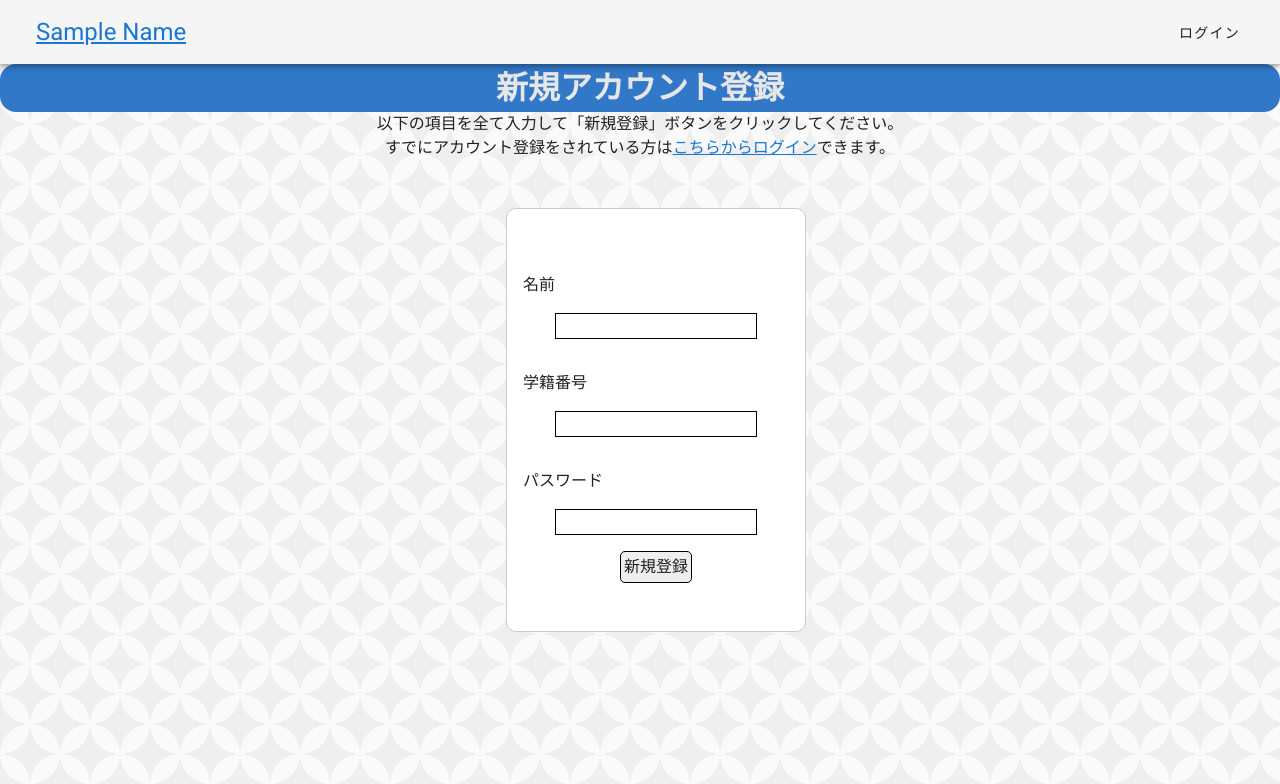
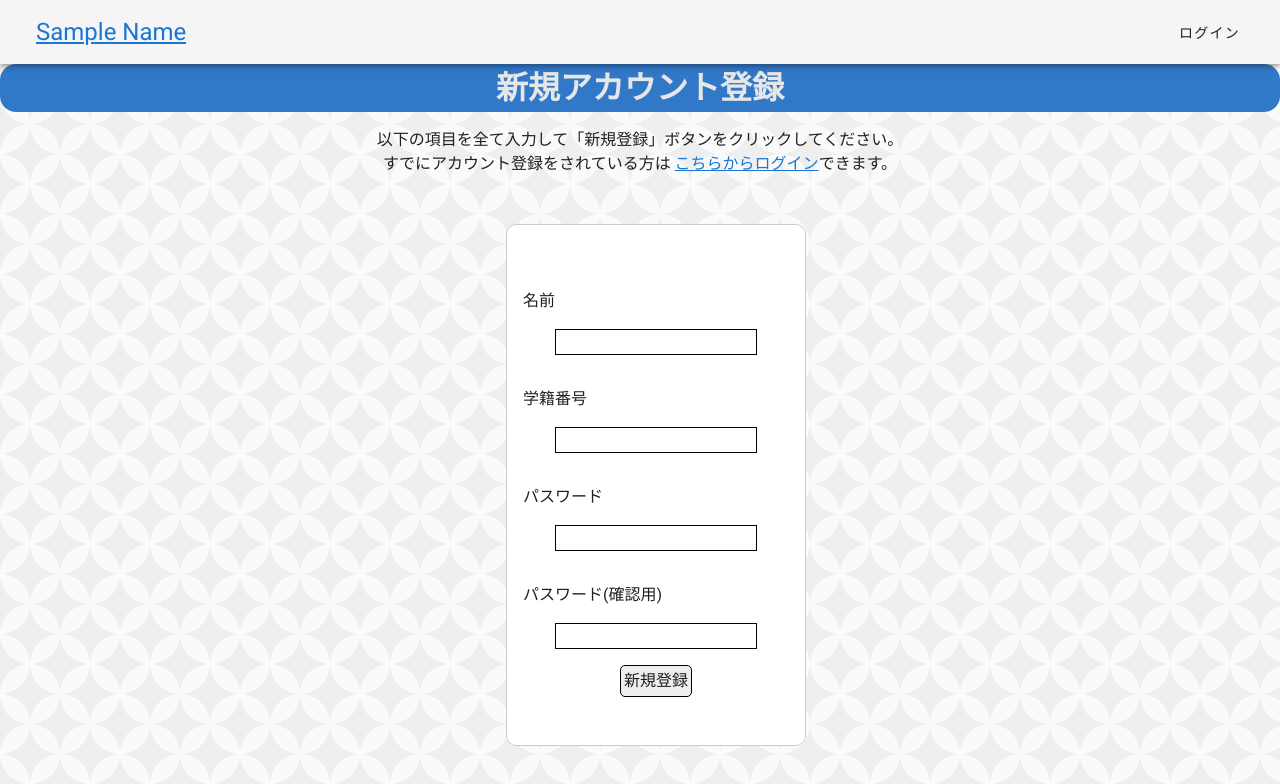
Before and after one commit to kubo-hide-kun/hackfesfuk2, a Vue app: page /signup in a window 1280 px wide. Shown: the top 784 px of the page. Built offline with nearby package versions, Linux system fonts and the light colour scheme.

Commit message:
Signupにパスワード機能を追加(要検証)

```diff
--- a/src/views/Signin.vue
+++ b/src/views/Signin.vue
@@ -2,7 +2,7 @@
     <div class="cp_bgpattern20">
         <div class="signin">
             <h1>ログイン</h1>
-            <p>アカウントをお持ちでない方はこちらから<router-link to="signup">新規アカウント登録</router-link>をお願いします</p>
+            <p class="explain">アカウントをお持ちでない方はこちらから<router-link to="signup">新規アカウント登録</router-link>をお願いします</p>
             <form name="signin" action="https://hackfesfuk-api.azurewebsites.net/api/login" method="get">
                 <div class="inputform">
                     <p class="idText">学籍番号</p>
@@ -28,6 +28,10 @@
     background-repeat: repeat;
     bottom:0;
     height:100%;
+}
+
+.explain{
+   margin-top:1em;
 }
 
 h1 {
--- a/src/views/Signup.vue
+++ b/src/views/Signup.vue
@@ -2,45 +2,110 @@
   <div class="cp_bgpattern20">
     <div class="signup">
       <h1>新規アカウント登録</h1>
-                <p>以下の項目を全て入力して「新規登録」ボタンをクリックしてください。<br>
-                すでにアカウント登録をされている方は<router-link to="signin">こちらからログイン</router-link>できます。</p>
-                <form name="signup" action="https://hackfesfuk-api.azurewebsites.net/api/create-user" method="get">
+      <p class="explain">
+        以下の項目を全て入力して「新規登録」ボタンをクリックしてください。
+        <br />すでにアカウント登録をされている方は
+        <router-link to="signin">こちらからログイン</router-link>できます。
+      </p>
+      <div id="errorMessage"></div>
+      <form
+        name="signup"
+        action="https://hackfesfuk-api.azurewebsites.net/api/create-user"
+        method="get"
+      >
         <div class="signupform">
+          <div id="errorMessage"></div>
           <p class="nameText">名前</p>
-                        <input type="text" class="textForm" name="name" size="22" maxlength="20" required>
+          <input type="text" class="textForm" name="name" size="22" maxlength="20" required />
           <p class="idText">学籍番号</p>
-                        <input type="text" class="textForm" name="number" size="22" maxlength="20" required>
+          <input type="text" class="textForm" name="number" size="22" maxlength="20" required />
           <p class="passText">パスワード</p>
-                        <input type="text" class="textForm" name="password" size="22" maxlength="20" required>
-                        <p><input type="submit" class="buttonForm" name="signupButton" value="新規登録"></p>
+          <input type="password" class="textForm" id="inpassword" size="22" maxlength="20" required />
+          <p class="passText">パスワード(確認用)</p>
+          <input
+            type="password"
+            class="textForm"
+            id="checkpassword"
+            size="22"
+            maxlength="20"
+            required
+          />
+          <input
+            type="hidden"
+            class="textForm"
+            id="password"
+            name="password"
+            size="22"
+            maxlength="20"
+            required
+          />
+          <p>
+            <input type="submit" class="buttonForm" id="signupButton" value="新規登録" />
+          </p>
         </div>
       </form>
     </div>
   </div>
 </template>
+<script>
+export default {
+  mounted() {
+    var submitButton = document.getElementById("signupButton");
+    submitButton.addEventListener(
+      "submit",
+      function() {
+        /* 'inpassword' というid属性を持つ要素と 'checkpassword' というid属性を持つ要素を取得 */
+        var input1 = document.getElementById("inpassword");
+        var input2 = document.getElementById("checkpassword");
+        // パスワードと再入力したパスワードが不一致なら
+        if (input1.value != input2.value) {
+          // エラー処理
+          document.getElementById("errorMessage").innerHTML =
+          "入力値にエラーがあります";
+        } else {
+          // passwordというidを持つ要素にinpasswordの値を代入
+          document.getElementById("password").value = input1.value;
+        }
+      },
+      false
+    );
+  }
+};
+</script>
 
 <style>
-
 /* 背景  */
-.cp_bgpattern20{
-	background-color: rgba(250,250,250,1);
-	background-image:radial-gradient(closest-side,transparent 99.9%, rgba(236,236,236,0.8) 100%),
-    radial-gradient(closest-side,transparent 99.9%, rgba(236,236,236,0.8) 100%);
+.cp_bgpattern20 {
+  background-color: rgba(250, 250, 250, 1);
+  background-image: radial-gradient(
+      closest-side,
+      transparent 99.9%,
+      rgba(236, 236, 236, 0.8) 100%
+    ),
+    radial-gradient(
+      closest-side,
+      transparent 99.9%,
+      rgba(236, 236, 236, 0.8) 100%
+    );
   background-position: 0 0, 30px 30px;
   background-size: 60px 60px;
   background-repeat: repeat;
-    bottom:0;
-    height:100%;
+  bottom: 0;
+  height: 100%;
+}
+
+.explain {
+  margin-top: 1em;
 }
 
 h1 {
-  background: rgb(50,120,200); /*背景色*/
-  padding: 0 0.5em;/*文字周りの余白*/
-  color: rgb(230,230,230);/*文字を白に*/
-  border-radius: 0.5em;/*角の丸み*/
+  background: rgb(50, 120, 200); /*背景色*/
+  padding: 0 0.5em; /*文字周りの余白*/
+  color: rgb(230, 230, 230); /*文字を白に*/
+  border-radius: 0.5em; /*角の丸み*/
 }
 
-.signupform{
+.signupform {
   position: absolute;
   left: 50%;
   transform: translateX(-50%); /*  inputformの半分の大きさだけ左にずらす  */
@@ -52,15 +117,17 @@ h1 {
   border-radius: 10px; /*角の丸み*/
   text-align: center;
 }
-.nameText,.idText, .passText{
+.nameText,
+.idText,
+.passText {
   margin: 2em 0 0;
   text-align: left;
   white-space: pre-wrap;
 }
-.textForm{
+.textForm {
   border: 1px solid #000;
 }
-.buttonForm{
+.buttonForm {
   padding: 0.2em;
   margin: 1em 0 0;
   border: 1px solid #000;
@@ -68,8 +135,7 @@ h1 {
   text-align: center;
   background-color: #eee;
 }
-.signup{
+.signup {
   text-align: center;
 }
-
 </style>
```
Lines whose indentation alone changed are shown as unchanged.
